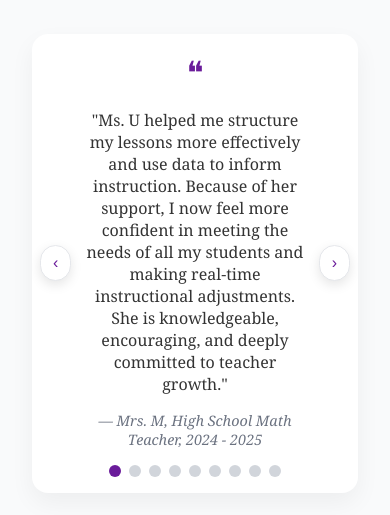
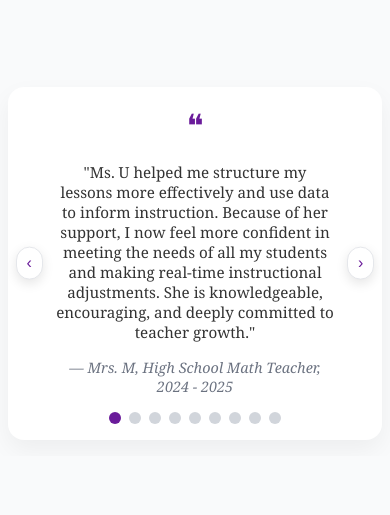
Before and after one commit to MamaGozi/MamaGozi.github.io, a plain HTML site: page index.html in a window 390 px wide. Shown: the part 159-674 px from the top of the page. Drawn offline with nearby package versions, Linux system fonts and the light colour scheme.

Commit message:
Update index.css

```diff
--- a/index.css
+++ b/index.css
@@ -21,7 +21,7 @@ body {
 .testimonial-card {
   text-align: center;
   width: 90%;
-  max-width: 600px;
+  max-width: 100%;
   margin: 0 auto;
   padding: 1rem 3rem;
   border-radius: 1rem;
@@ -105,3 +105,24 @@ body {
 .dot.active {
   background-color: #6A1B9A;
 }
+
+@media (max-width: 600px) {
+  .carousel {
+    overflow-x: hidden;
+    padding: 1rem 0.5rem;
+  }
+
+  .testimonial-text {
+    font-size: 0.95rem;
+  }
+
+  .carousel-nav {
+    left: 0.5rem;
+    right: 0.5rem;
+  }
+
+  .carousel-nav button {
+    padding: 0.4rem 0.6rem;
+    font-size: 1rem;
+  }
+}
```
